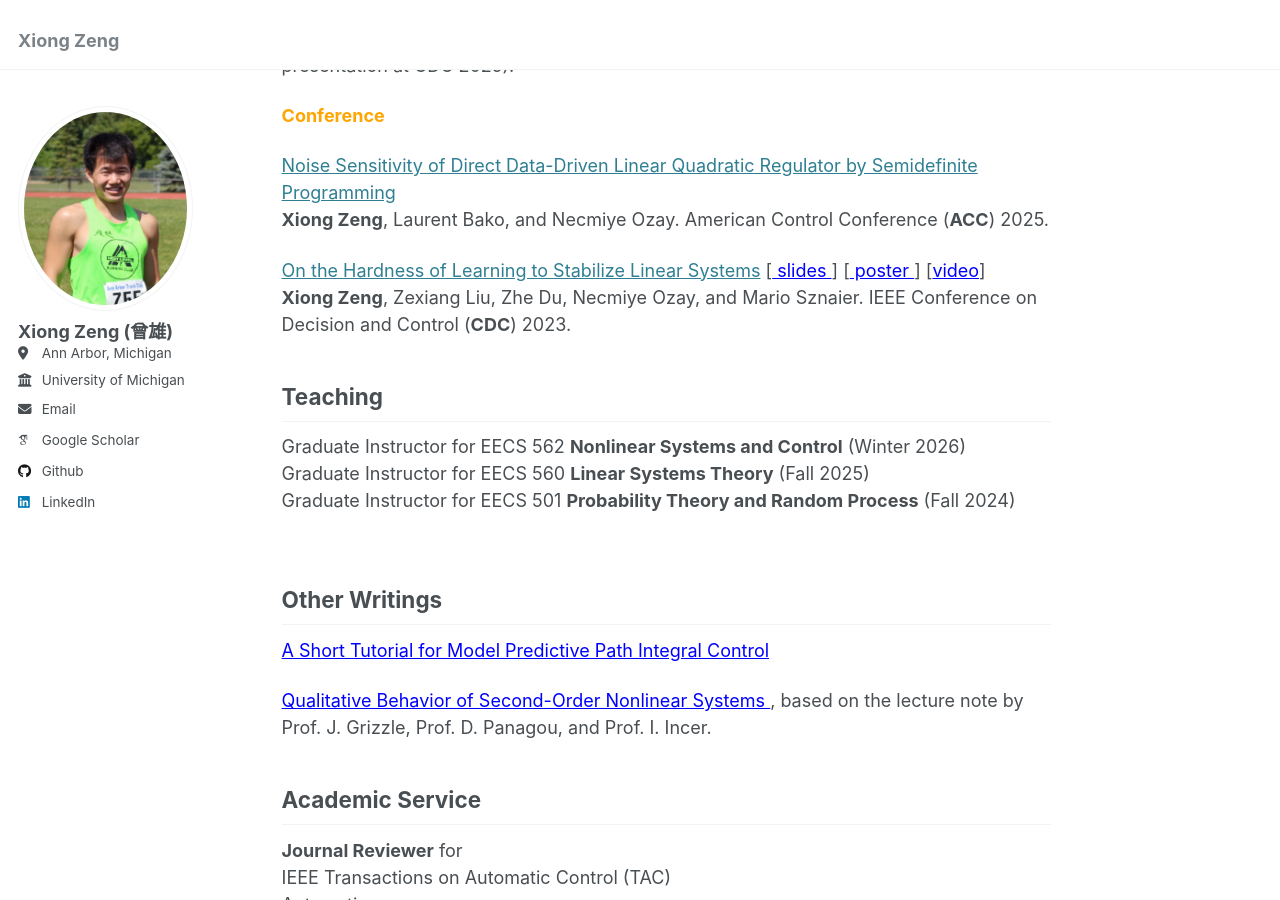
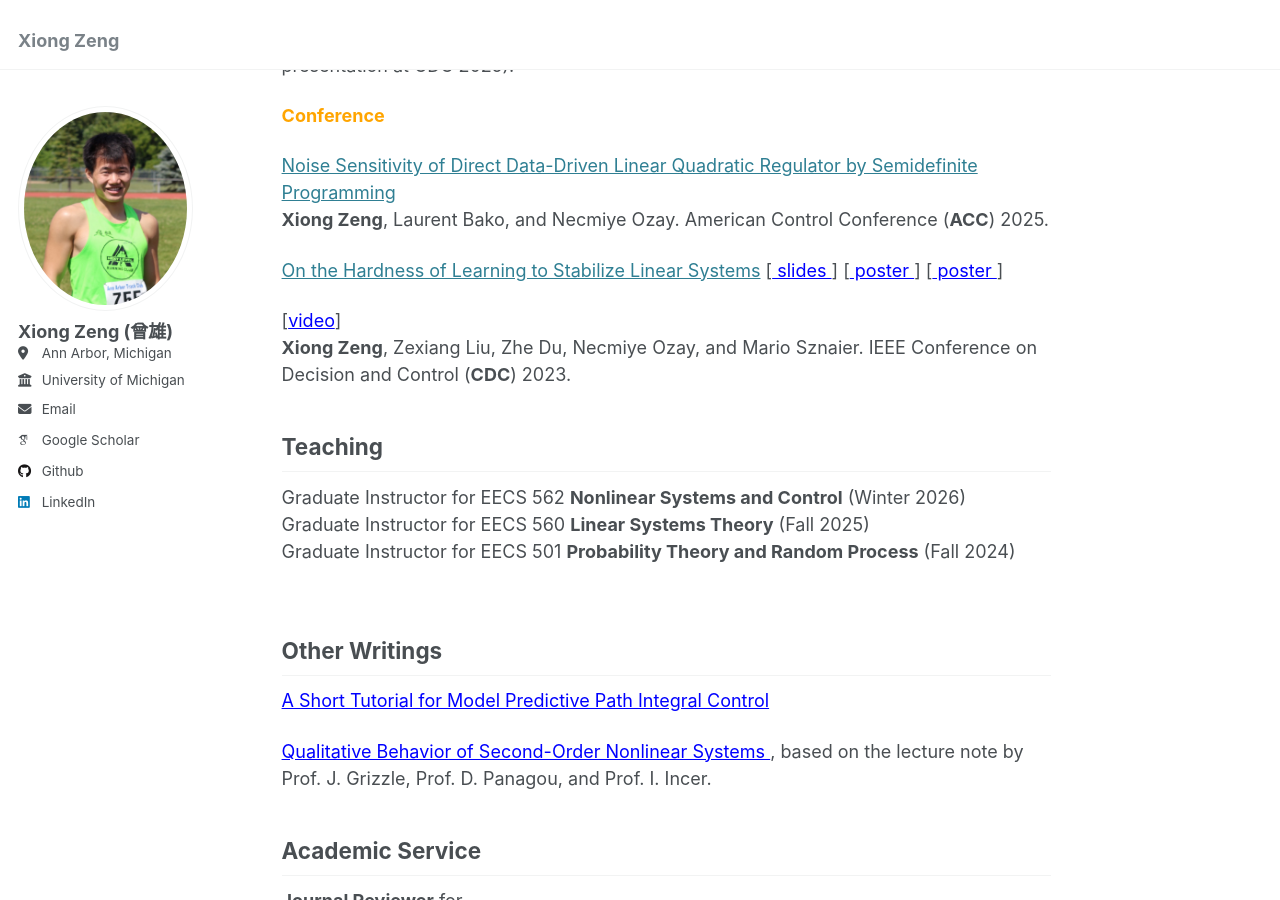
Before and after one commit to zengxiong111/zengxiong.github.io, a Jekyll site: the page built from _pages/about.md, in a window 1280 px wide and 900 px high, scrolled down 1382 px. Built offline with Jekyll 4.4.1, drawn with Linux system fonts in a browser that asks for light colours; some web fonts are replaced.

Commit message:
Update about.md

```diff
--- a/_pages/about.md
+++ b/_pages/about.md
@@ -75,6 +75,13 @@ slides
    style="color: blue;">
 poster
 </a>]
+[<a href="https://github.com/zengxiong111/zengxiong.github.io/releases/download/v1.0/On.The.Hardness.of.Learning.to.Stabilize.Linear.Systems_Poster.pdf"
+   target="_blank"
+   style="color: blue;">
+poster
+</a>]
+
+
  [<a href="https://www.youtube.com/watch?v=eP5KKam834w" style="color: blue;" target="_blank">video</a>]<br>
  **Xiong Zeng**, Zexiang Liu, Zhe Du, Necmiye Ozay, and Mario Sznaier. IEEE Conference on Decision and Control (**CDC**) 2023.
 &nbsp;
```
